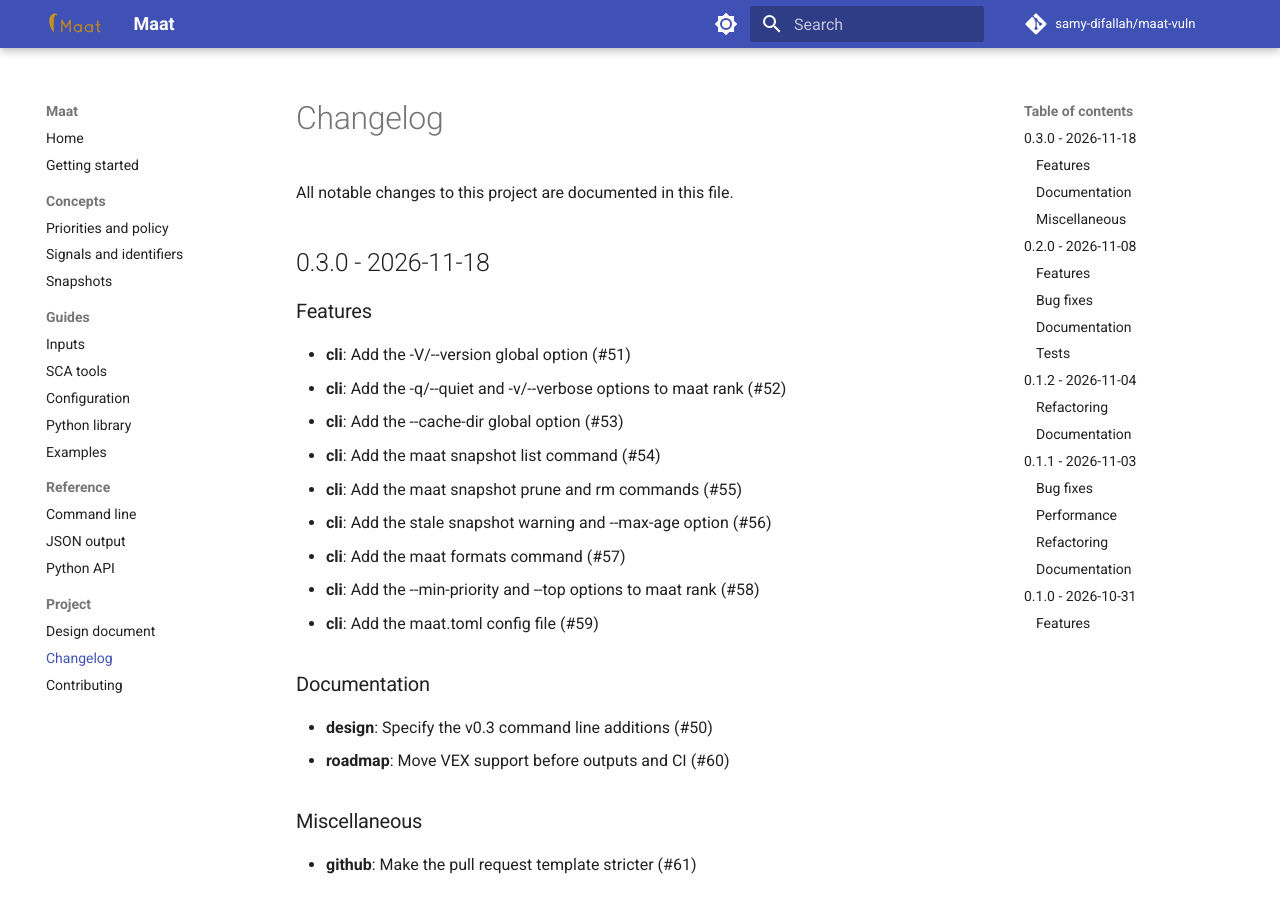
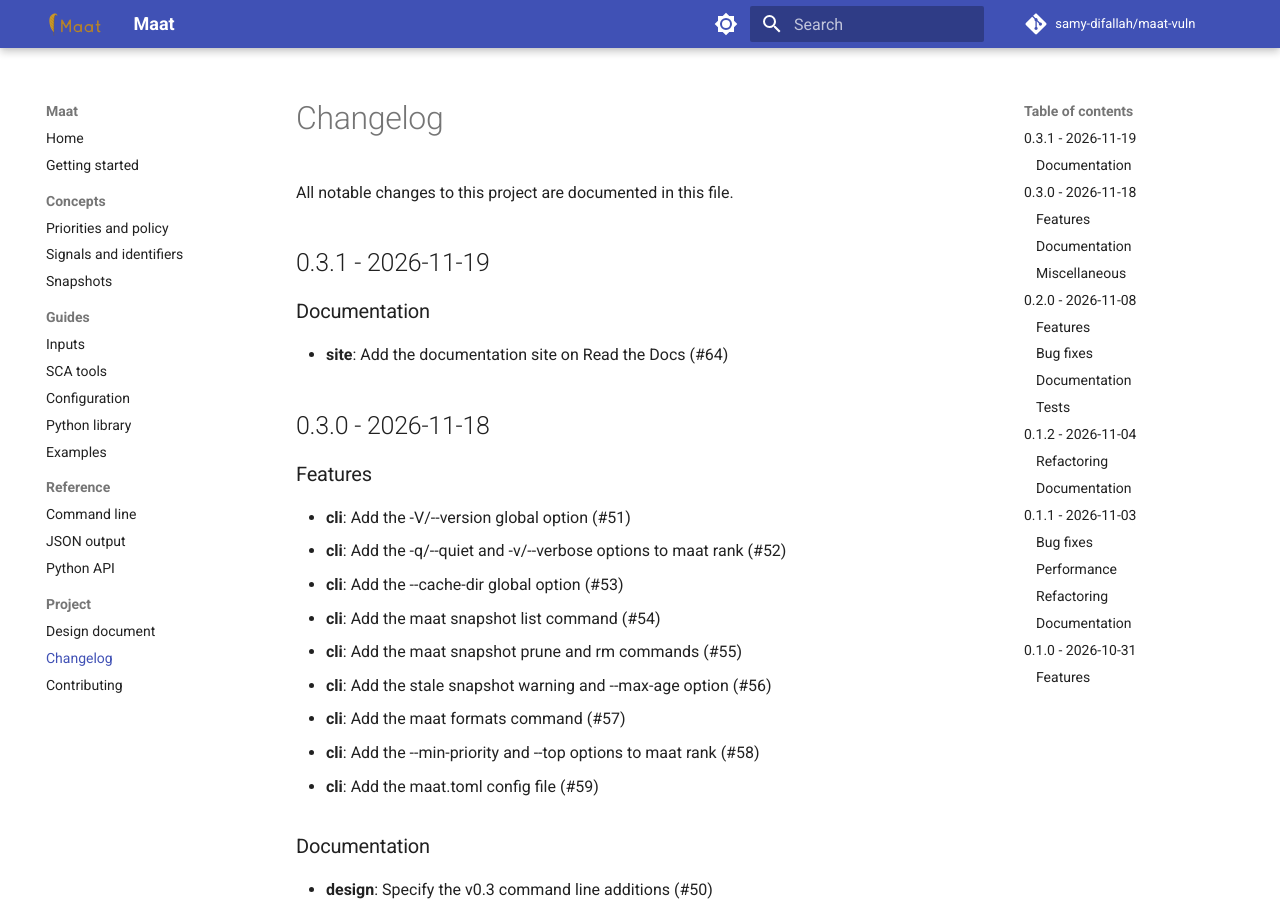
Before and after one commit to samy-difallah/maat-vuln, an MkDocs documentation site: the page built from docs/changelog.md, in a window 1280 px wide and 900 px high. Built offline with MkDocs 1.6.1 and Material for MkDocs 9.7.7, drawn with Linux system fonts in a browser that asks for light colours; comment, search, counter and statistics services are not loaded.

Commit message:
chore(release): prepare 0.3.1

````diff
--- a/CHANGELOG.md
+++ b/CHANGELOG.md
@@ -1,6 +1,12 @@
 # Changelog
 
 All notable changes to this project are documented in this file.
+
+## 0.3.1 - 2026-11-19
+
+### Documentation
+
+- **site**: Add the documentation site on Read the Docs (#64)
 
 ## 0.3.0 - 2026-11-18
 
--- a/docs/getting-started.md
+++ b/docs/getting-started.md
@@ -12,7 +12,7 @@ This installs the `maat` command and the `maat_vuln` Python package. Check the i
 
 ```console
 $ maat -V
-maat-vuln 0.3.0
+maat-vuln 0.3.1
 ```
 
 ## Rank vulnerabilities
--- a/docs/reference/json.md
+++ b/docs/reference/json.md
@@ -15,7 +15,7 @@ General rules:
 {
   "schema_version": "0.4.0",
   "generated_at": "2026-11-19T20:58:30.596492Z",
-  "maat_version": "0.3.0",
+  "maat_version": "0.3.1",
   "policy": {"id": "maat-default", "version": 1},
   "snapshot_id": "806c87fc259d5cad70b977820d298c26847346dcc6a0819a6de56794a19f9979",
   "decisions": [],
--- a/pyproject.toml
+++ b/pyproject.toml
@@ -4,7 +4,7 @@ build-backend = "hatchling.build"
 
 [project]
 name = "maat-vuln"
-version = "0.3.0"
+version = "0.3.1"
 description = "Exploitation-driven vulnerability prioritization with CISA KEV and FIRST EPSS, explained and reproducible."
 readme = "README.md"
 requires-python = ">=3.12"
````
